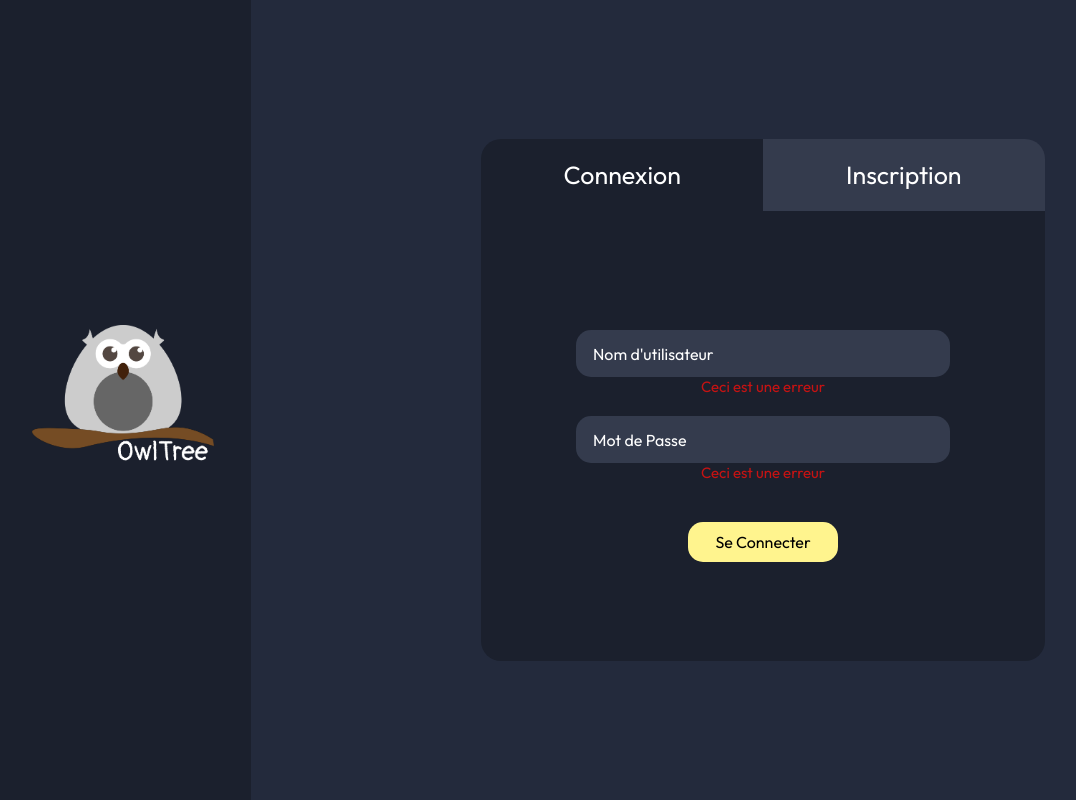
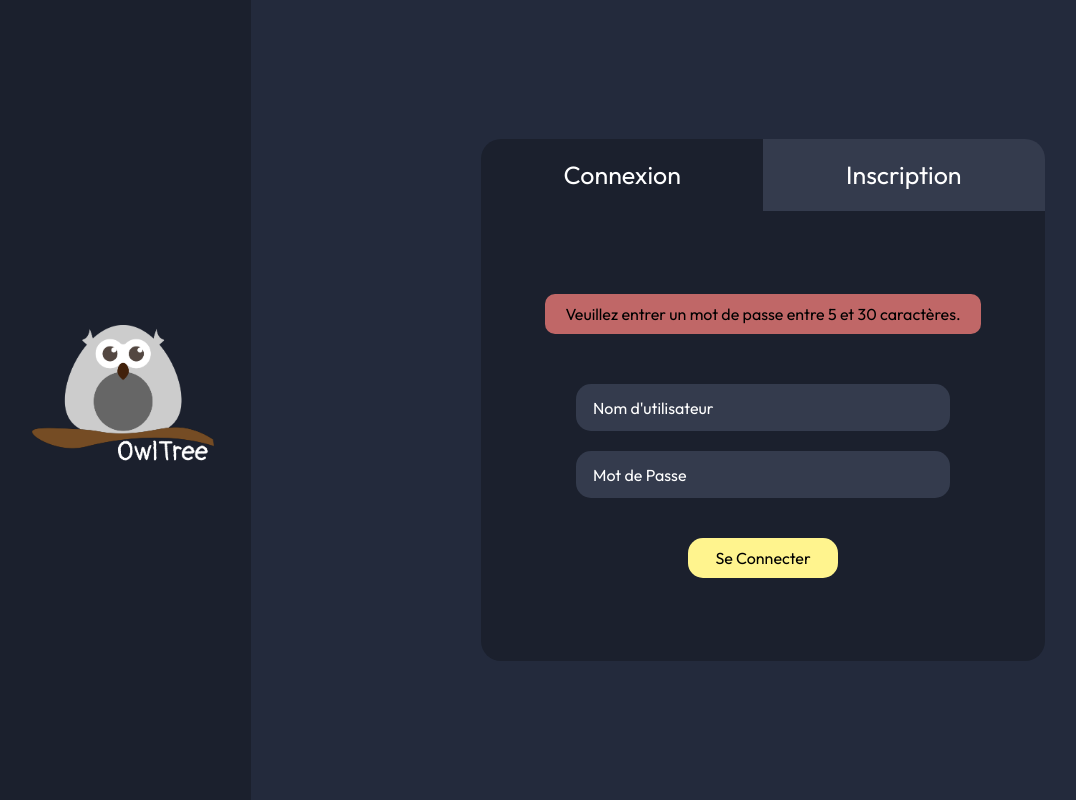
Before and after one commit to BoredAstair/Nimporte_BUT_MMI, a website: page connexion.html in a window 1280 px wide. Both pictures are taken after a click on the element "Connexion". Shown: the whole page, without its empty margins (5-1081 px from the left). Drawn offline with Linux system fonts and the light colour scheme.

Commit message:
c'est tout beau maintenant :)

```diff
--- a/connexion.html
+++ b/connexion.html
@@ -28,11 +28,10 @@
 
             <div id="patate">
                 <div id="SideConnexion">
+                    <p id="erreur">Merci de rentrer un nom d'utilisateur inférieur à 30 caractères. Merci de rentrer un pseudo inférieur à 30caractères. Le nom d'utilisateur est déjà utilisé, veuillez en utiliser un autre.</p>
                     <div id="form">
                         <input type="text" name="username" id="username" placeholder="Nom d'utilisateur" autocomplete="off">
-                        <p id="erreur"></p>
                         <input type="password" name="password" id="password" placeholder="Mot de Passe">
-                        <p id="erreur"></p>
                         <button type="submit" onclick="requeteConnexion()">Se Connecter</button>
                     </div>
                 </div>
--- a/js/connexion.js
+++ b/js/connexion.js
@@ -1,10 +1,11 @@
 function con(){
     document.getElementById("patate").innerHTML =`<div id="SideConnexion">
+    <div id="AfficheErreur">
+        <p id="erreur">Veuillez entrer un mot de passe entre 5 et 30 caractères.</p>
+    </div>
     <div id="form">
         <input type="text" name="username" id="username" placeholder="Nom d'utilisateur" autocomplete="off">
-        <p id="erreur">Ceci est une erreur</p>
         <input type="password" name="password" id="password" placeholder="Mot de Passe">
-        <p id="erreur">Ceci est une erreur</p>
         <button type="submit" onclick="requeteConnexion()">Se Connecter</button>
     </div>
 </div>`;
@@ -12,19 +13,14 @@ function con(){
 
 function ins(){
     document.getElementById("patate").innerHTML =`<div id="SideInscription">
+    <div id="AfficheErreur">
+        <p id="erreur">Merci de rentrer un nom d'utilisateur inférieur à 30 caractères. </br> Merci de rentrer un pseudo inférieur à 30caractères. </br>Le nom d'utilisateur est déjà utilisé, veuillez en utiliser un autre.</p>
+    </div>
     <div id="form">
         <input type="text" name="username" id="username" placeholder="Nom d'utilisateur" autocomplete="off">
-        <p id="erreur">Ceci est une erreur</p>
-
         <input type="mail" name="mail" id="mail" placeholder="Mail" autocomplete="off">
-        <p id="erreur">Ceci est une erreur</p>
-
         <input type="text" name="pseudo" id="pseudo" placeholder="Pseudo">
-        <p id="erreur">Ceci est une erreur</p>
-
         <input type="password" name="password" id="password" placeholder="Mot de Passe">
-        <p id="erreur">Ceci est une erreur</p>
-
         <button onclick="requeteInscription()" type="submit">S'inscrire</button>
     </div>
 </div>`;
--- a/scss/connexion.scss
+++ b/scss/connexion.scss
@@ -24,8 +24,14 @@ $font-principal : 'Outfit', sans-serif;
     border-bottom-left-radius: 20px;
     border-bottom-right-radius: 20px;
     background-color: $bg-color;
-    @include flex(center, center, row);
+    @include flex(center, center, column);
     height: 450px;
+    p{
+        background-color: #c06767;
+        padding: 10px 20px;
+        border-radius: 10px;
+        margin: 0;
+    }
     #form{
         @include flex(space-between, center, column);
         width: 100%;
@@ -61,12 +67,6 @@ $font-principal : 'Outfit', sans-serif;
             height: 40px;
             width: 150px;
             cursor: pointer;
-        }
-        p{
-            color: $erreur;
-            font-size: 15px;
-            margin: 0;
-            font-family: $font-principal;
         }
     }
 }
@@ -118,6 +118,9 @@ html{
                 }
                 #SideConnexion{
                     @include side($background-fonce, $background-inscription);
+                    #form{
+                        margin-top: 30px;
+                    }
                 }
                 #SideInscription{
                     @include side($background-inscription, $background-fonce);
```
Also changed, not shown: css/connexion.css, 1 other file.
